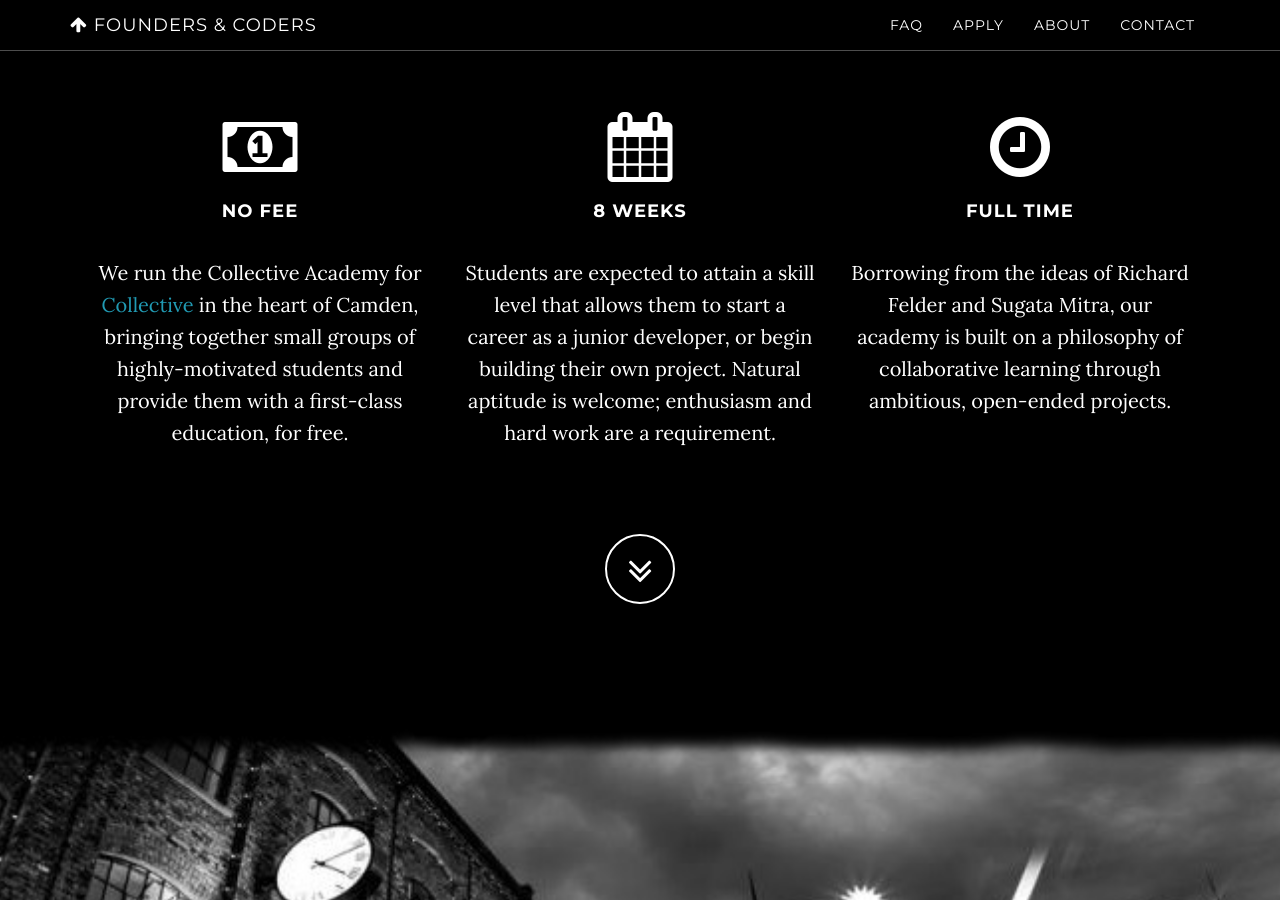
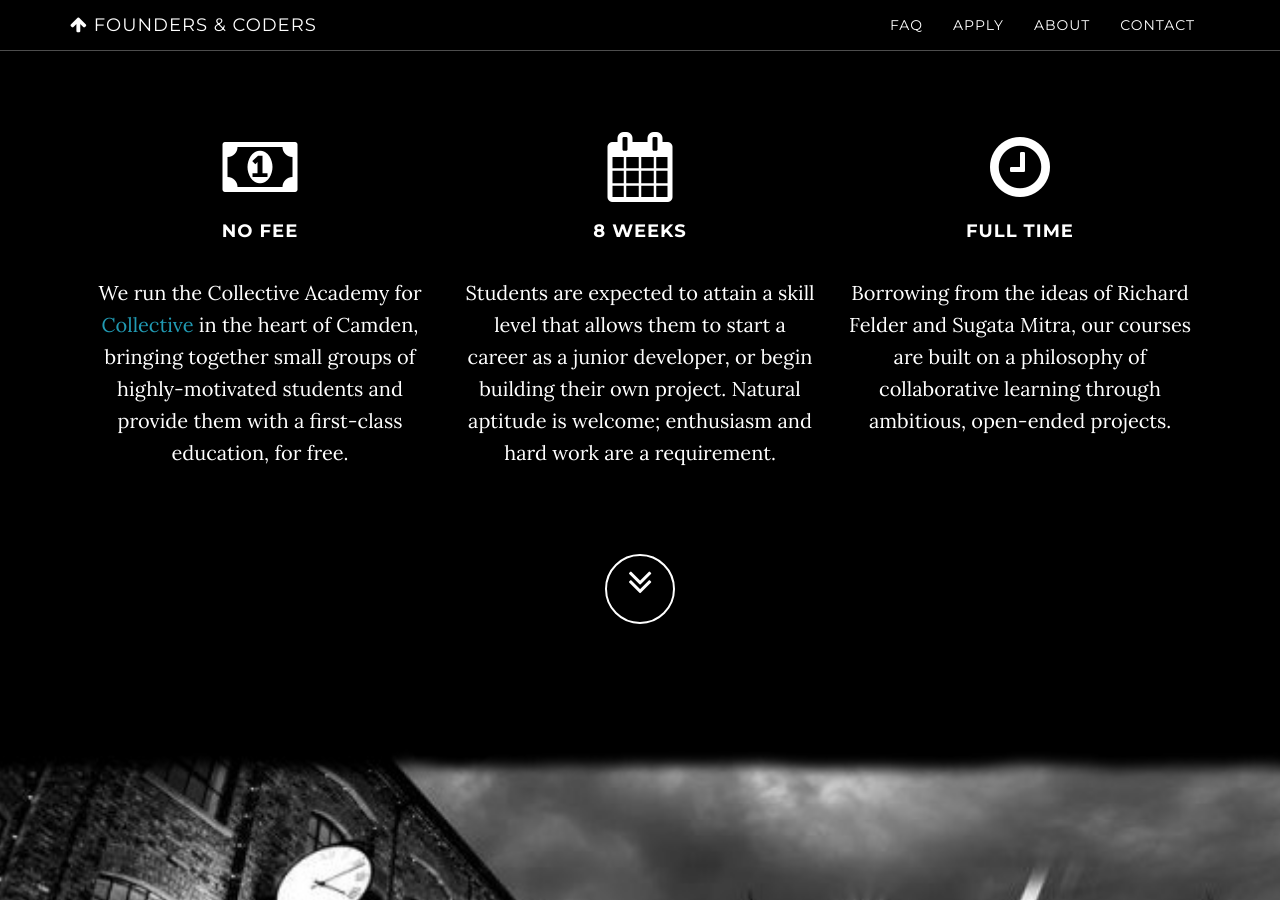
Before and after one commit to selforganising/foundersandcoders, a Jekyll site: the page index.html, which Jekyll copies as it is, in a window 1280 px wide and 900 px high, scrolled down 888 px. Built offline with Jekyll 4.4.1, drawn with Linux system fonts in a browser that asks for light colours; nearby versions of some CDN libraries.

Commit message:
home page tweak

```diff
--- a/index.html
+++ b/index.html
@@ -1,4 +1,4 @@
-<!DOCTYPE html>
+B<!DOCTYPE html>
 <html lang="en">
   <head>
     <meta charset="utf-8">
@@ -90,7 +90,7 @@
 	  <div class="col-md-4"> <i class="fa fa-calendar fa-5x"></i>
 	    <h4>8 weeks</h4><p>Students are expected to attain a skill level that allows them to start a career as a junior developer, or begin building their own project. Natural aptitude is welcome; enthusiasm and hard work are a requirement.</p></div>
 	  <div class=" col-md-4"><i class="fa fa-clock-o fa-5x"></i>
-	    <h4>Full time</h4><p>Borrowing from the ideas of Richard Felder and Sugata Mitra, our academy is built on a philosophy of collaborative learning through ambitious, open-ended projects.</p></div>
+	    <h4>Full time</h4><p>Borrowing from the ideas of Richard Felder and Sugata Mitra, our courses are built on a philosophy of collaborative learning through ambitious, open-ended projects.</p></div>
 	</div>
 	<div class="row text-center">
 	  <div class="small-12 columns">
```
